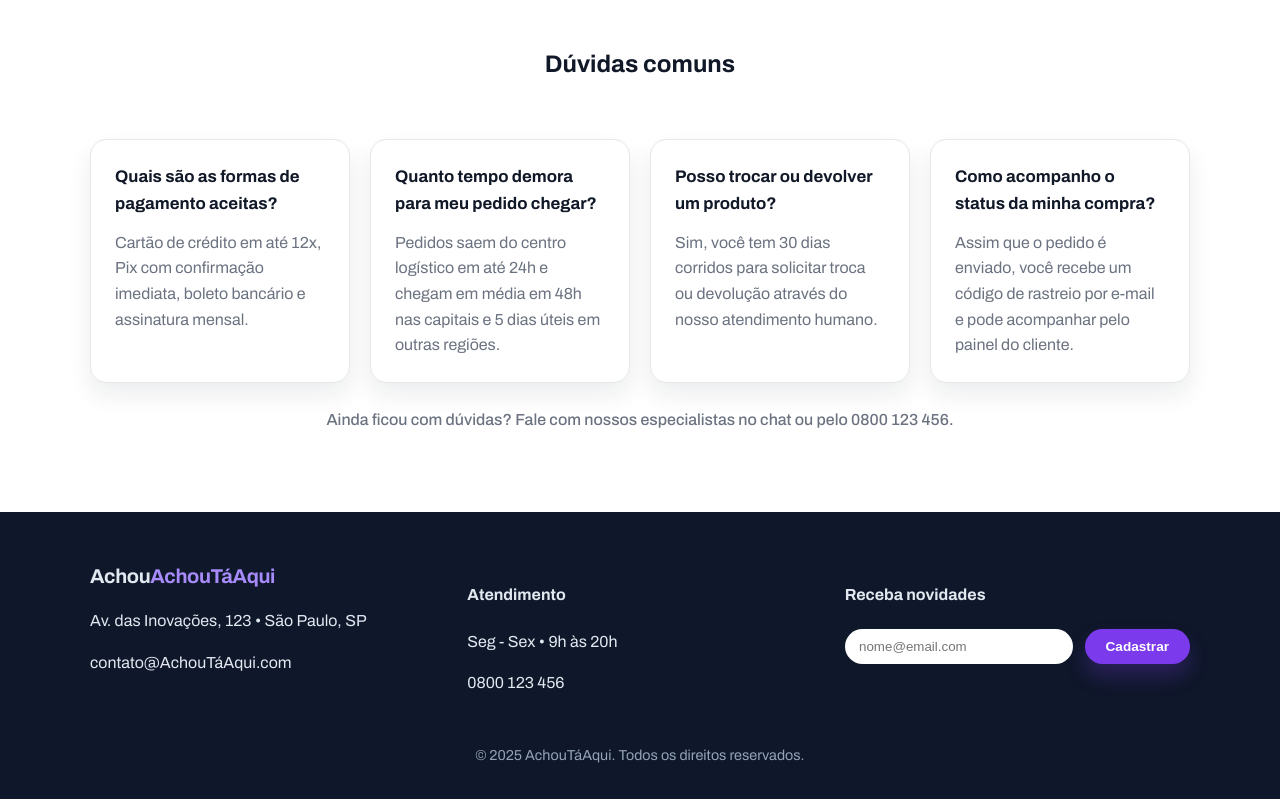
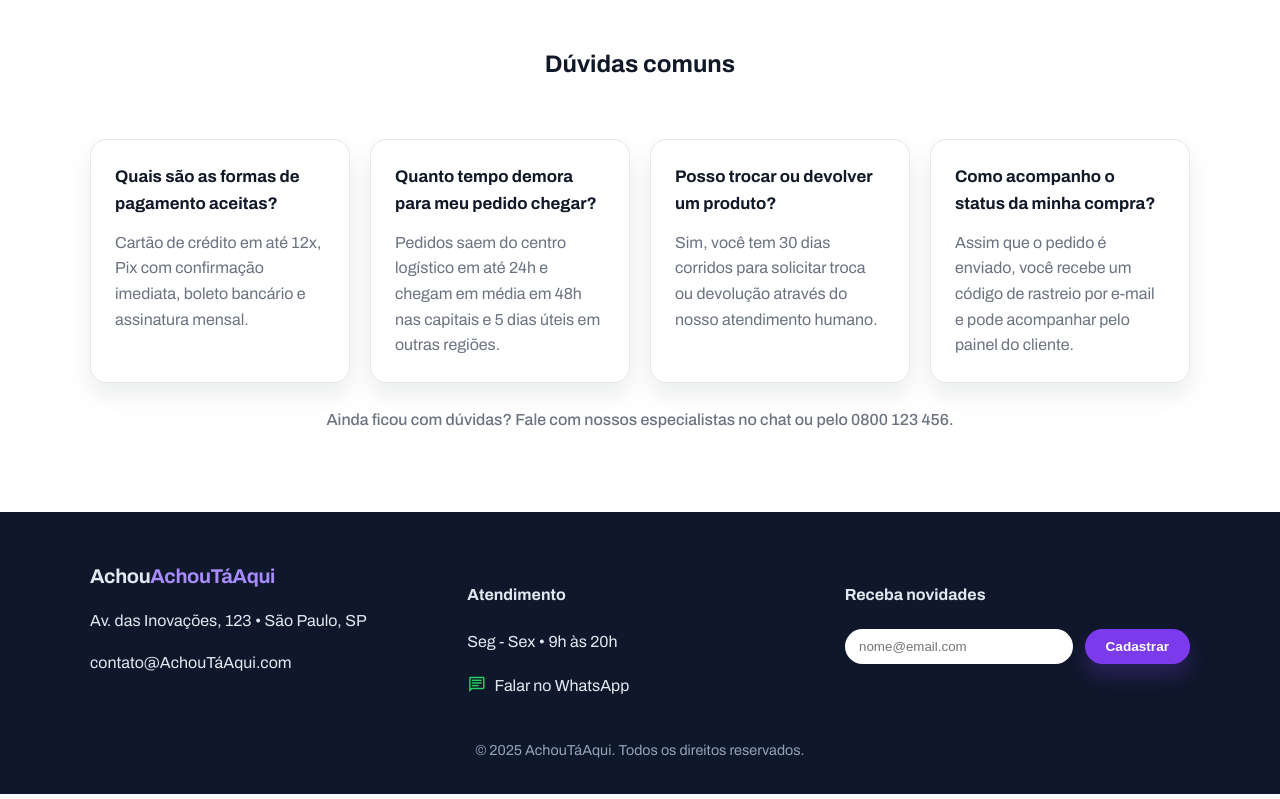
Before and after one commit to caiogomulski/Repositorio-Dev-Git, a website: page index.html in a window 1280 px wide. Shown: the part 3888-4687 px from the top of the page. Drawn offline with nearby package versions, Linux system fonts and the light colour scheme.

Commit message:
feat: adiona link de contato do whatsapp

```diff
--- a/index.html
+++ b/index.html
@@ -233,7 +233,10 @@
       <div>
         <h4>Atendimento</h4>
         <p>Seg - Sex • 9h às 20h</p>
-        <p>0800 123 456</p>
+        <a href="https://wa.me/5511999999999" target="_blank" style="display: flex; align-items: center; gap: 0.5rem; margin-top: 0.5rem;">
+  <span class="material-icon" style="font-size: 1.2rem; color: #25D366;">chat</span>
+  Falar no WhatsApp
+</a>
       </div>
       <div>
         <h4>Receba novidades</h4>
```
